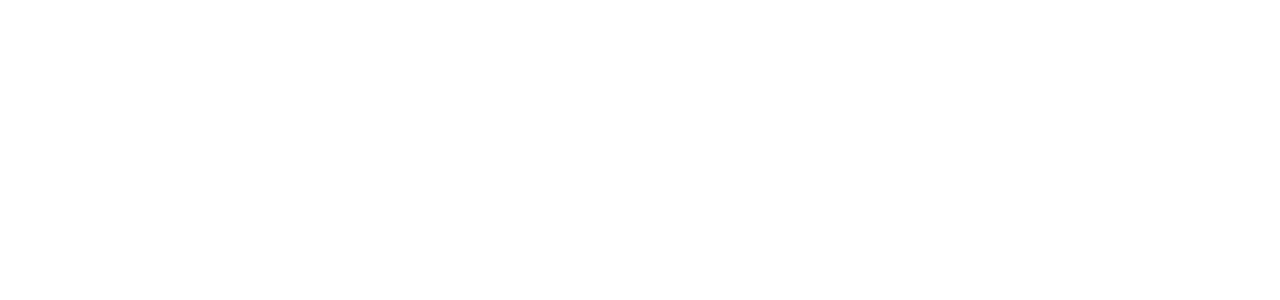
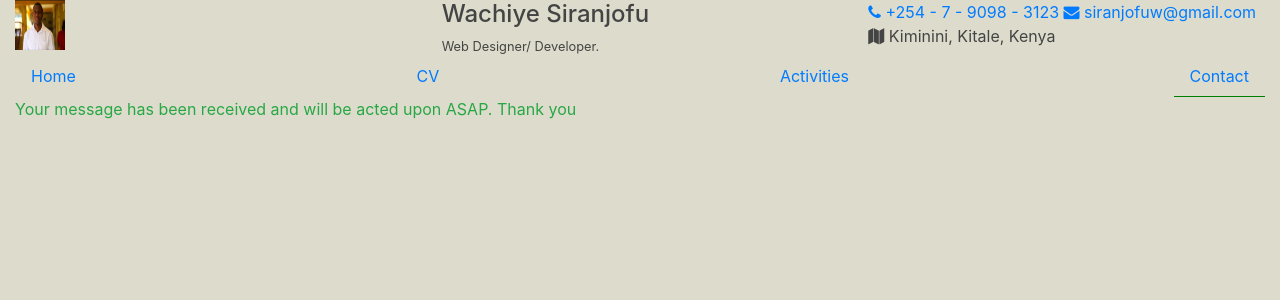
Before and after one commit to Wachiye/personal-blog, a PHP site: page /messages.php in a window 1280 px wide. Before the commit the part shown is empty. Shown: the top 300 px of the page. Run offline with PHP 8.4, Linux system fonts and the light colour scheme.

Commit message:
Update messages.php

```diff
--- a/messages.php
+++ b/messages.php
@@ -1,31 +1,63 @@
-<?php
-
-if (!empty($_POST['submit'])) {
-
-	$type = "";
-
-	$name = $_POST['name'];
-	$email = $_POST['email'];
-	$phone = $_POST['phone'];
-	$subject = "New Portfolio Contact Form Received";
-
-	$emailOpener ="<p>Hey, you have a new message from your contact page.</p> \r\n ";
-	$emailOpener .= "<p>User Details: <br> Name: " .$name ." <br> Email : " .$email ." <br> Phone : " .$phone ."</p> \r\n";
-	$emailContent = $emailOpener ." <p> Message: <br>" .$_POST['message'];
-
-	$emailTo = "siranjofuw@gmail.com";
-
-	$emailHeaders = "From " .$name ."<" .$email ."> \r\n";
-
-	if(mail($emailTo, $subject, $emailContent, $emailHeaders)){
-
-		$type = "success";
-	}
-	else{
-		$type = "error";
-	}
-
-	header("Location : ../contact.php?res =" .$type);
-}
-
-?>
+<!DOCTYPE HTML PUBLIC "-//W3C//DTD HTML 4.01 Transitional//EN"
+        "http://www.w3.org/TR/html4/loose.dtd">
+<html>
+<head>
+	<meta name="description" content="#">
+	<meta name="author" content="Wachiye Siranjofu <siranjofuw@gmail.com>">
+	<meta name="keywords" content="wachiye, siranjofu, sirah, portfolio, website, blog, web, designer, developer">
+	<meta name="viewport" content="width=device-width, initial-scale=1, shrink-to-fit=no">
+	<title>Wachiye Siranjofu</title>
+	<link rel="stylesheet" href="https://stackpath.bootstrapcdn.com/bootstrap/4.3.1/css/bootstrap.min.css" integrity="sha384-ggOyR0iXCbMQv3Xipma34MD+dH/1fQ784/j6cY/iJTQUOhcWr7x9JvoRxT2MZw1T" crossorigin="anonymous">
+	<link rel="stylesheet" href="https://cdnjs.cloudflare.com/ajax/libs/font-awesome/4.7.0/css/font-awesome.min.css"><script src="https://code.jquery.com/jquery-3.3.1.slim.min.js" integrity="sha384-q8i/X+965DzO0rT7abK41JStQIAqVgRVzpbzo5smXKp4YfRvH+8abtTE1Pi6jizo" crossorigin="anonymous"></script>
+	<script src="https://cdnjs.cloudflare.com/ajax/libs/popper.js/1.14.7/umd/popper.min.js" integrity="sha384-UO2eT0CpHqdSJQ6hJty5KVphtPhzWj9WO1clHTMGa3JDZwrnQq4sF86dIHNDz0W1" crossorigin="anonymous"></script>
+	<script src="https://stackpath.bootstrapcdn.com/bootstrap/4.3.1/js/bootstrap.min.js" integrity="sha384-JjSmVgyd0p3pXB1rRibZUAYoIIy6OrQ6VrjIEaFf/nJGzIxFDsf4x0xIM+B07jRM" crossorigin="anonymous"></script>
+	<link rel="stylesheet" href="./css/style.css">
+</head>
+<body>
+	<div class="container-fluid">
+		<div class="row " id="header">
+			<div class="col-12 d-sm-none" id="sm-header">
+				<div>I'm Sirah</div>
+			</div>
+			<div class="col-sm-4 d-none d-sm-block" id="header-image">
+				<img src="./img/me.jpeg" class="img-circle" width="50px" height="50px" alt="me" >
+			</div>
+			<div class="col-sm-4 d-none d-sm-block" id="header-name">
+				<h4>Wachiye Siranjofu</h4>
+				<small class="small lead">Web Designer/ Developer.</small>
+			</div>
+			<div class="col-sm-4 d-none d-sm-block" id="header-contacts">
+				<a href="tel:254790983123">
+					<i class="fa fa-phone"></i> +254 - 7 - 9098 - 3123
+				</a>
+				<a href="mailto:siranjofuw@gmail.com">
+					<i class="fa fa-envelope"></i> siranjofuw@gmail.com
+				</a>
+				<div>
+					<i class="fa fa-map"></i> Kiminini, Kitale, Kenya
+				</div>
+			</div>
+		</div>
+		<div class="row" id="navigation">
+			<div class="col-12" >
+				<ul class="nav">
+					<li class="nav-item">
+						<a class="nav-link" href="./index.html">Home</a>
+					</li>
+					<li class="nav-item ">
+						<a class="nav-link" href="./resume.html">CV</a>
+					</li>
+					<li class="nav-item">
+						<a class="nav-link" href="./samples.html">Activities</a>
+					</li>
+					<li class="nav-item active">
+						<a class="nav-link" href="./contact.html">Contact</a>
+					</li>
+				</ul>
+			</div>
+		</div>
+                <div class="row">
+                        <div class="col-12">
+                          <p class="text-success">Your message has been received and will be acted upon ASAP. Thank you
+                        </div>
+                </div>
```
